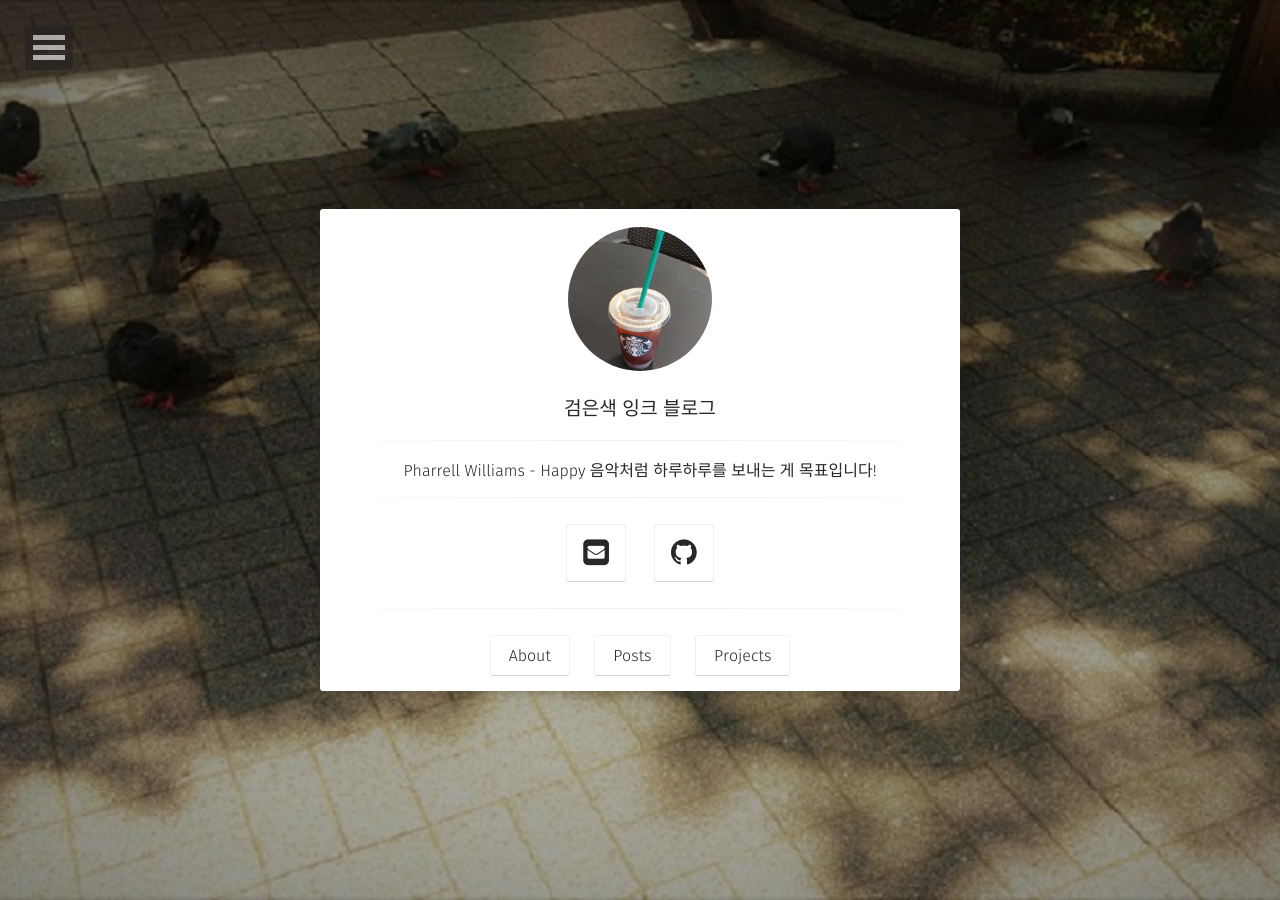
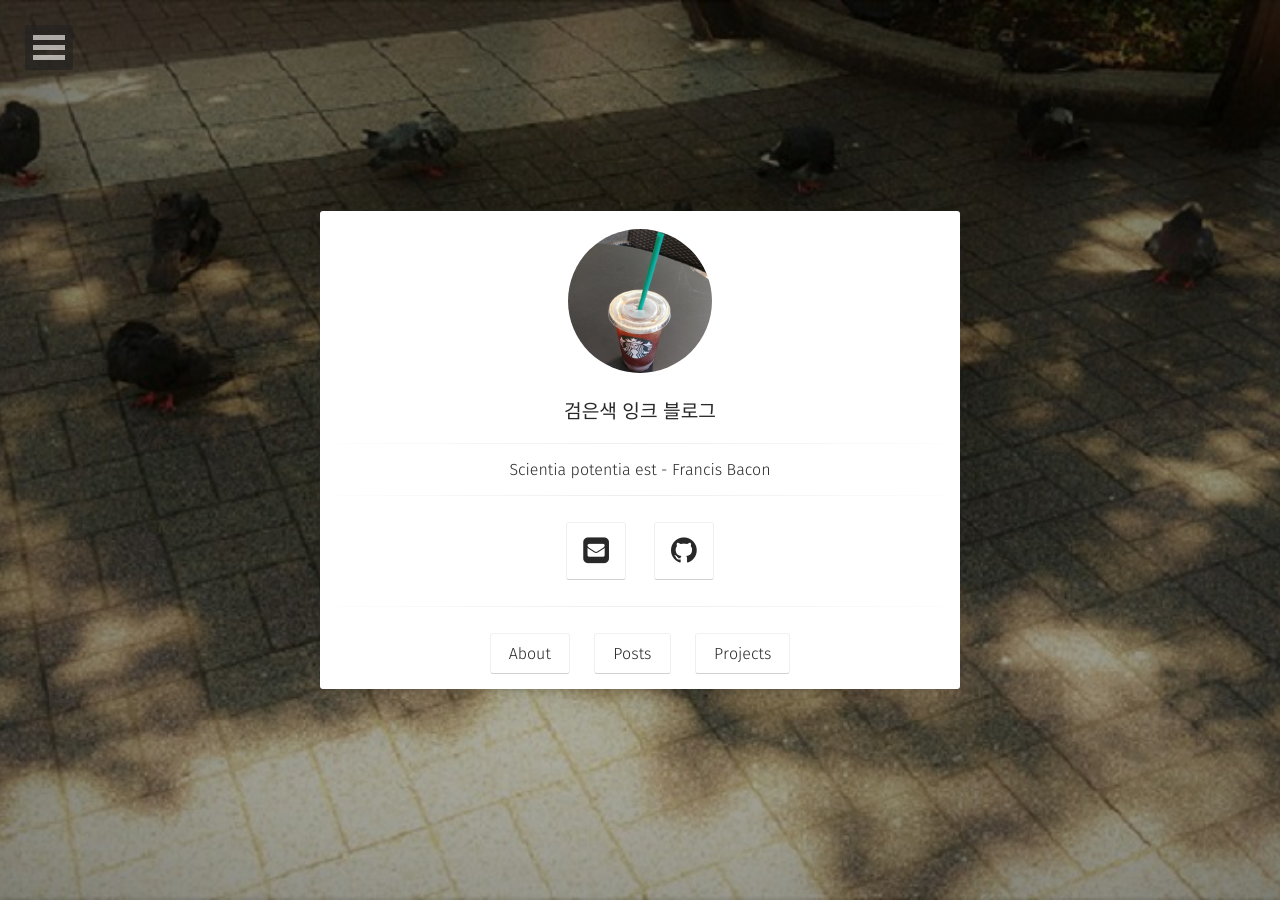
Before and after one commit to BlaCkinkGJ/blackinkgj.github.io, a Jekyll site: the page built from index.md, in a window 1280 px wide. Built offline with Jekyll 4.4.1, drawn with Linux system fonts in a browser that asks for light colours; some web fonts are replaced; comment, search, counter and statistics services are not loaded.

Commit message:
Update _config.yml

```diff
--- a/_config.yml
+++ b/_config.yml
@@ -1,7 +1,7 @@
 # Site
 title:              검은색 잉크 블로그
-bio:                'Pharrell Williams - Happy 음악처럼 하루하루를 보내는 게 목표입니다!'
-description:        "제 github GIST는 https://gist.github.com/BlaCkinkGJ입니다."
+bio:                'Scientia potentia est - Francis Bacon'
+description:        "github GIST → https://gist.github.com/BlaCkinkGJ입니다."
 reading_time:       true
 words_per_minute:   200
 logo:               'assets/img/logo.png'
```
